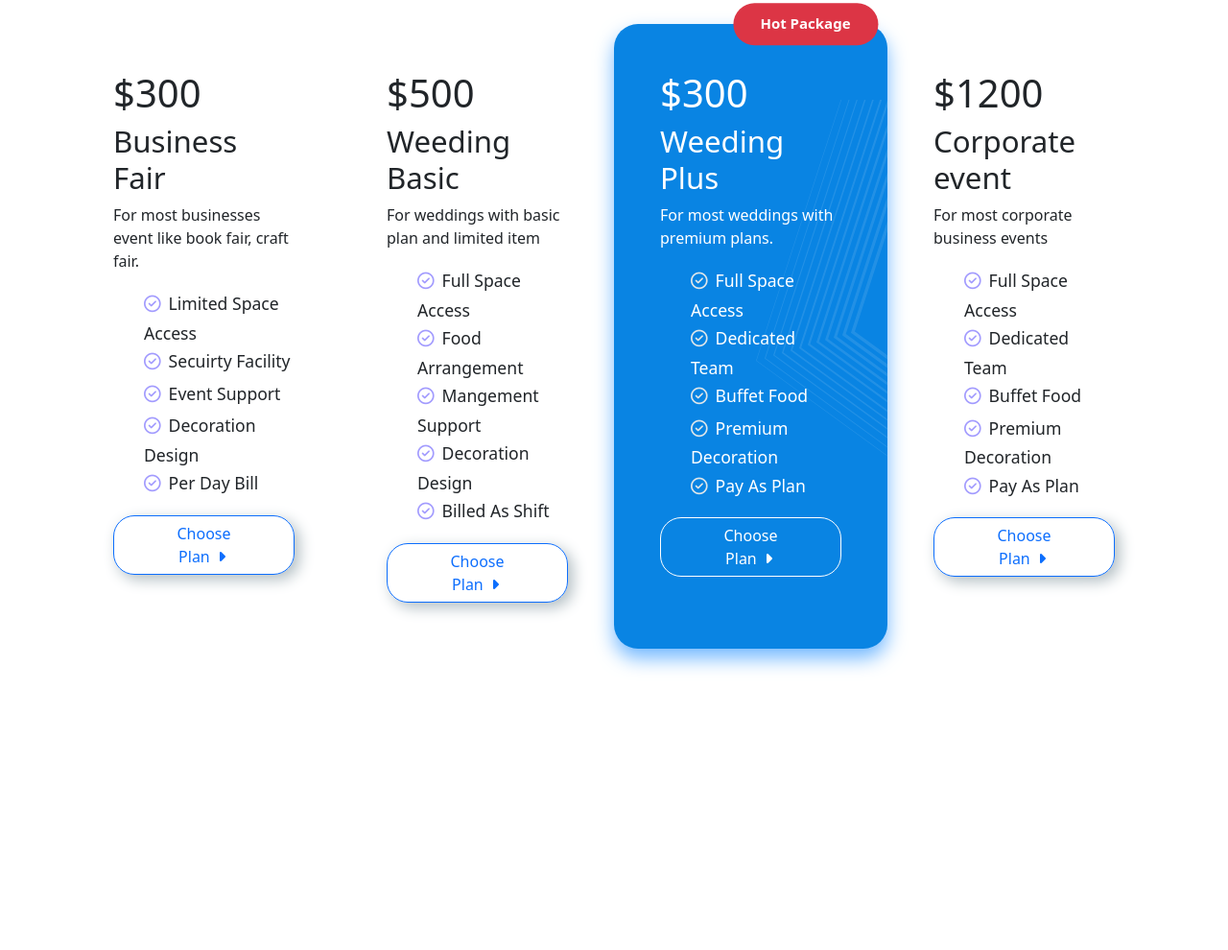
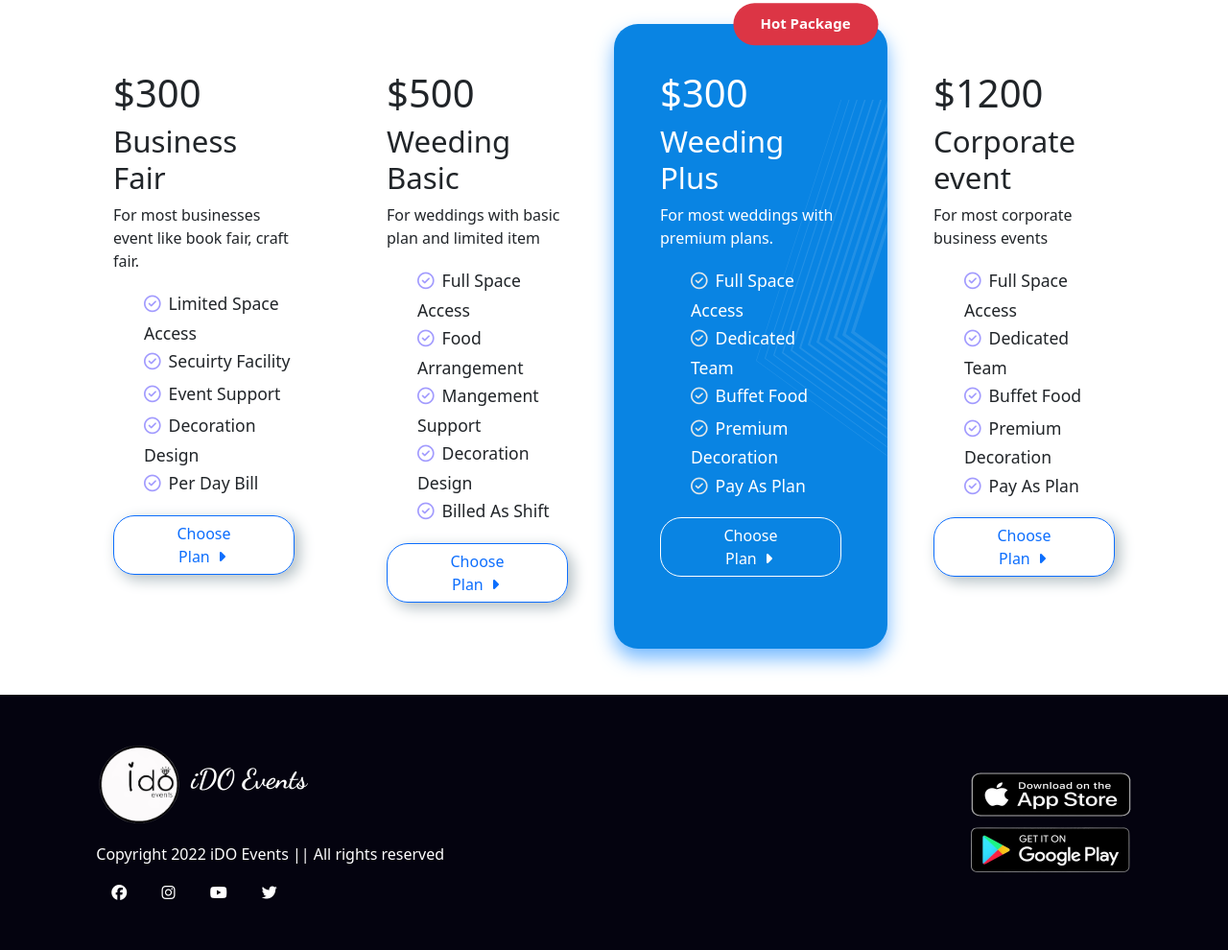
Before and after one commit to rirefat/ido-events-convention-center, a plain HTML site: page index.html in a window 1280 px wide. Shown: the part 1272-2262 px from the top of the page at 96% size. Before the commit the page ends 1996 px from the top, so only its background shows below. Drawn offline with nearby package versions, Linux system fonts and the light colour scheme.

Commit message:
Complete Footer Section

```diff
--- a/index.html
+++ b/index.html
@@ -90,7 +90,7 @@
           <span class="carousel-control-next-icon" aria-hidden="true"></span>
           <span class="visually-hidden">Next</span>
         </button>
-      </div>
+    </div>
     <!-- Ending of Header Section -->
 
     <!-- Starting of About us Section -->
@@ -107,7 +107,6 @@
     <!-- Ending of About us Section -->
 
     <!-- Starting of Packages Section -->
-    <!-- <section class="container d-flex flex-wrap justify-content-center"> -->
     <section class="container packages">
         <h1 class="text-center my-5">Our Available Packages</h1>
         <div class="row my-5">
@@ -182,6 +181,29 @@
     <!-- Ending of Packages Section -->
 
     <!-- Starting of Footer Section -->
+    <footer>
+        <div class="container text-white d-flex justify-content-around align-items-center py-5">
+            <div class="info-section">
+                <div class="d-flex align-items-center">
+                    <img src="images/logo.png" alt="Logo of iDO events" class="w-25">
+                    <h1 class="px-2">iDO Events</h1>
+                </div>
+                <p class="my-3">Copyright  2022 iDO Events || All rights reserved</p>
+                <div class="social">
+                    <a href="https://web.facebook.com/" target="_blank"><i class="px-3 py-1 fab fa-facebook"></i></a>
+                    <a href="https://www.instagram.com/" target="_blank"><i class="px-3 py-1 fab fa-instagram"></i></a>
+                    <a href="https://www.youtube.com/" target="_blank"><i class="px-3 py-1 fab fa-youtube"></i></a>
+                    <a href="https://twitter.com/" target="_blank"><i class="px-3 py-1 fab fa-twitter"></i></a>
+                </div>
+            </div>
+            <div class="download-source d-flex flex-column">
+                <img src="images/apple-store.png" alt="Apple Store" class="w-25 ms-auto py-1">
+                <img src="images/google-play-store.png" alt="Google Play Store" class="w-25 ms-auto py-1">
+                <!-- <a href="https://apps.apple.com/us/app/youtube-kids/id936971630" target="_blank"><img src="images/apple-store.png" alt="Apple Store" class="w-25 py-1"></a> -->
+                <!-- <a href="https://play.google.com/store/apps/details?id=com.perseverance.eventmanagement" target="_blank"><img src="images/google-play-store.png" alt="Google Play Store" class="w-25 py-1"></a> -->
+            </div>
+        </div>
+    </footer>
     <!-- Ending of Footer Section -->
 
     <!-- Bootstrap JS CDN Link -->
--- a/style.css
+++ b/style.css
@@ -98,3 +98,22 @@ ul li i{
     background-color: brown !important;
     cursor: pointer;
 }
+
+/* Footer Section */
+footer{
+    background-color: #04030f;
+}
+footer h1{
+    font-family: 'Dancing Script', cursive;
+    font-size: 1.8em;
+    font-weight: 700;
+}
+.social a{
+    text-decoration: none;
+    color: white;
+}
+.social a i:hover{
+    color: skyblue;
+    transform: scale(1.20);
+    transition: transform 1s;
+}
```
Also changed, not shown: images/apple-store.jpg (added), images/apple-store.png (added), images/google-play-store.png (added).
